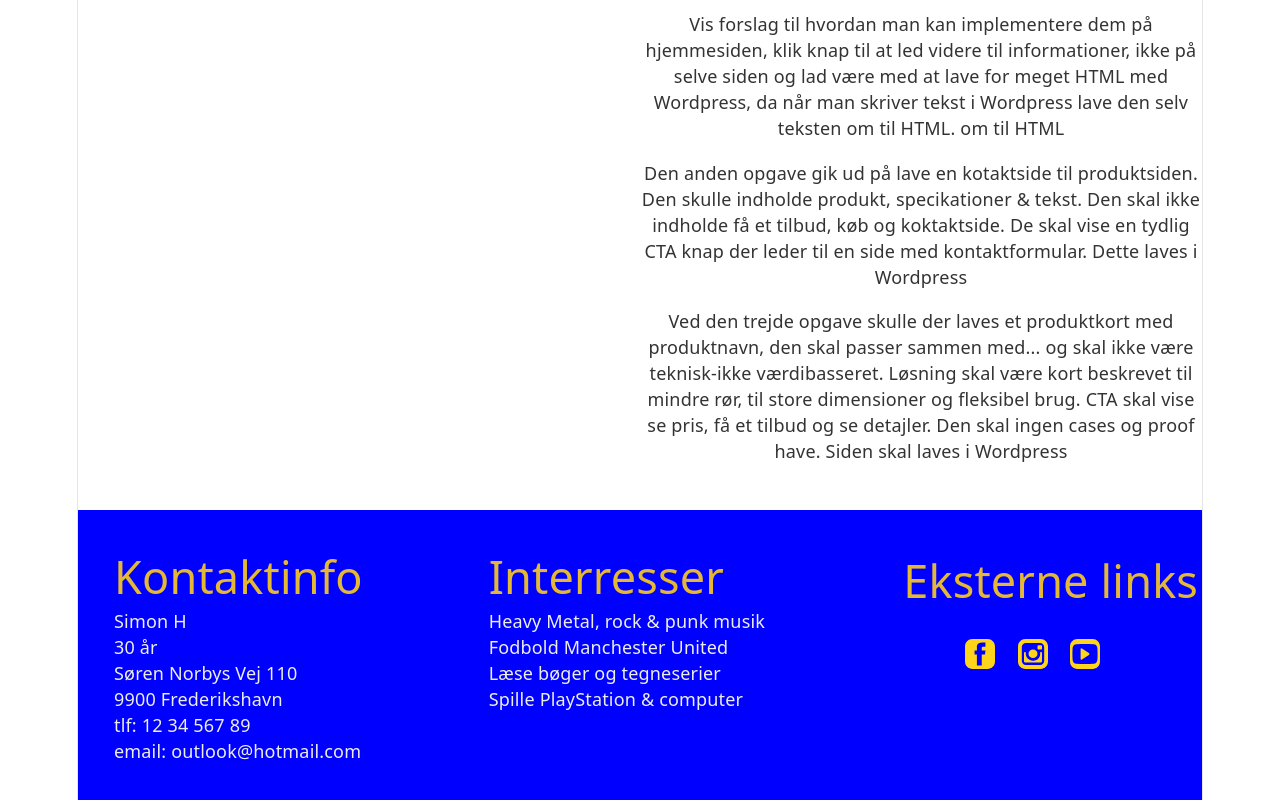
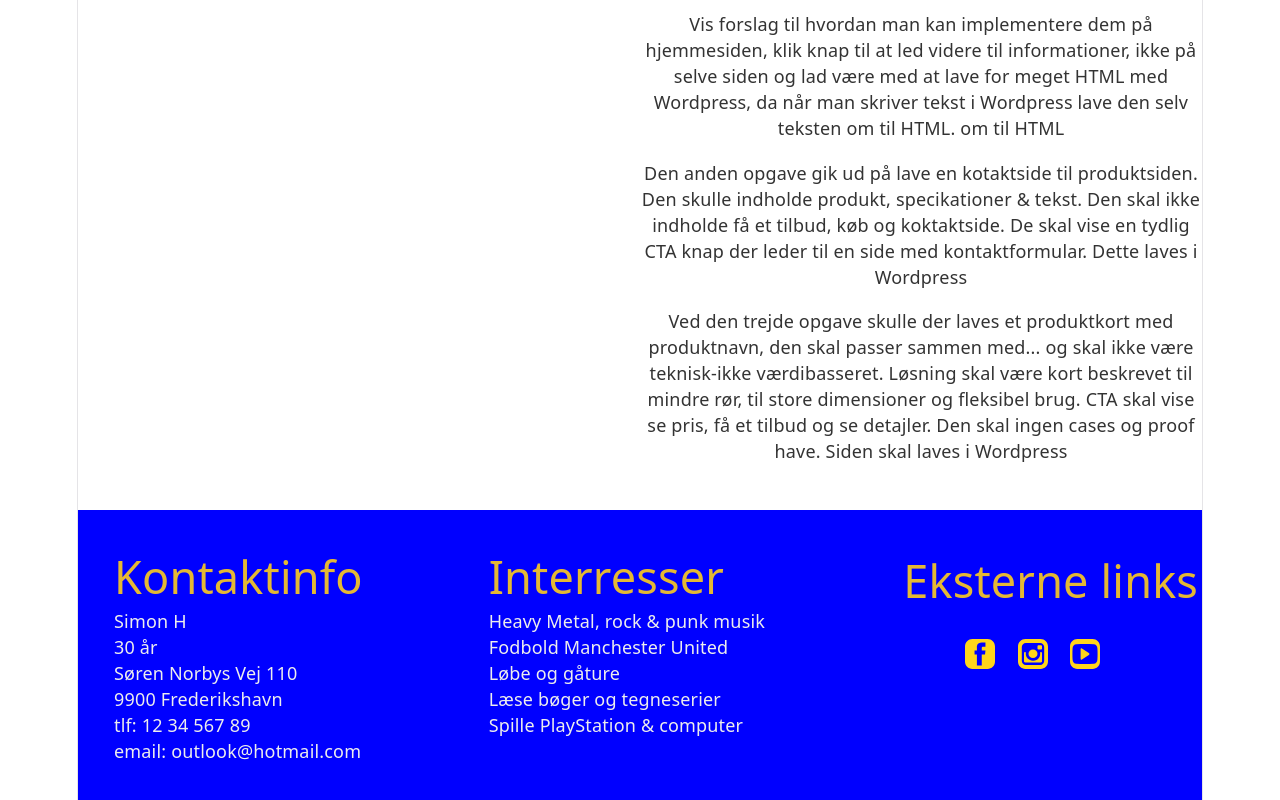
Before and after one commit to SimonH3-coder/Portfolio-Simon, a React (Vite) app: page /Praktik in a window 1280 px wide. Shown: the part 1670-2470 px from the top of the page. Built offline with nearby package versions, Linux system fonts and the light colour scheme.

Commit message:
feat: add new interest to the Footer component

```diff
--- a/src/components/Footer.jsx
+++ b/src/components/Footer.jsx
@@ -18,6 +18,7 @@ export function Footer() {
             <h4 className="text-[#e4b834] font-[Roboto, sans-serif text-[2.5rem] my-2 mx-0 py-2 px-0">Interresser</h4>
             <li>Heavy Metal, rock & punk musik</li>
             <li>Fodbold Manchester United</li>
+            <li> Løbe og gåture</li>
             <li>Læse bøger og tegneserier</li>
             <li>Spille PlayStation & computer</li>
             </ul>
```
